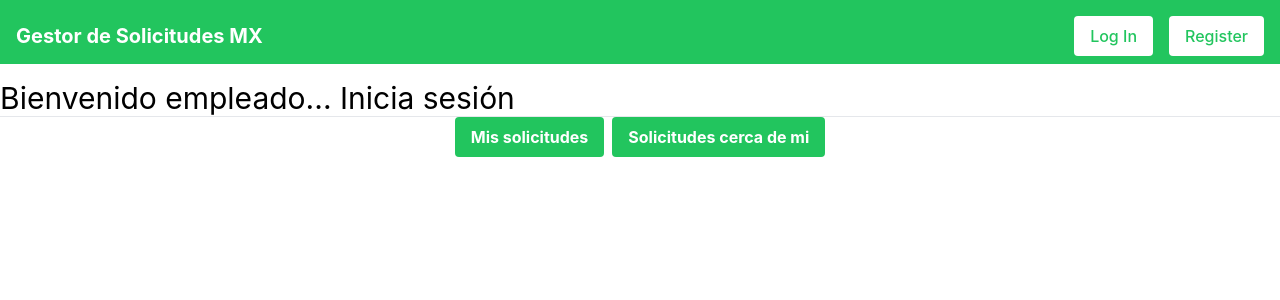
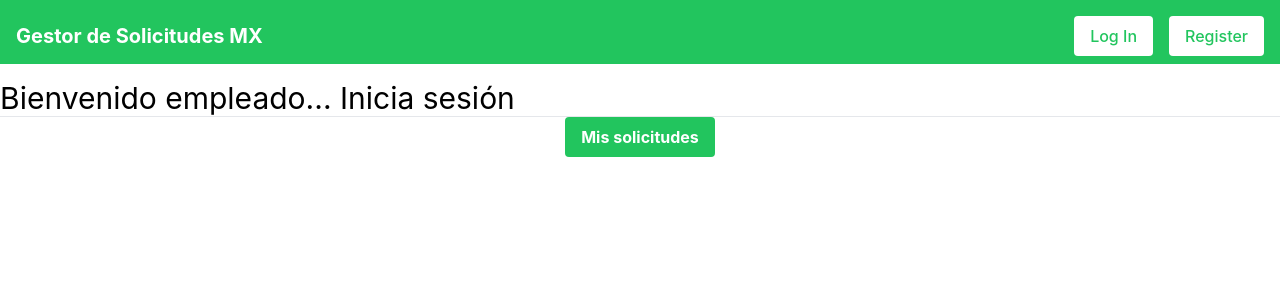
Before and after one commit to abrahamgmacias/solicitudes-de-gobierno-frontend, a React (Create React App) app: page / in a window 1280 px wide. Shown: the top 300 px of the page. Built offline with nearby package versions, Linux system fonts and the light colour scheme.

Commit message:
implements roleSlice

```diff
--- a/src/components/UI/molecules/Navbar.js
+++ b/src/components/UI/molecules/Navbar.js
@@ -2,6 +2,7 @@ import Button from '../atoms/Button';
 import { store } from '../../../app/store';
 import { Link } from 'react-router-dom';
 import { useSelector } from 'react-redux';
+import { clearRole } from '../../../features/Login/roleSlice';
 import { clearToken, selectTokenValue } from '../../../features/Login/tokenSlice';
 import { clearFirstName, clearLastName } from '../../../features/User/userSlice';
 
@@ -14,6 +15,7 @@ export default function Navbar(props) {
             store.dispatch(clearToken());
             store.dispatch(clearFirstName());
             store.dispatch(clearLastName());
+            store.dispatch(clearRole());
         }
     };
 
--- a/src/components/UI/organisms/DashboardEmployee.js
+++ b/src/components/UI/organisms/DashboardEmployee.js
@@ -1,5 +1,6 @@
 import Navbar from '../molecules/Navbar'
 import { useSelector } from 'react-redux';
+import { selectRole } from '../../../features/Login/roleSlice';
 import { selectTokenValue } from '../../../features/Login/tokenSlice';
 import { selectFirstName, selectLastName } from '../../../features/User/userSlice';
 import DashboardButtonLayout from '../molecules/DashboardButtonLayout';
@@ -9,7 +10,7 @@ export default function DashboardEmployee() {
     const isTokenAvailable = useSelector(selectTokenValue);
     const firstName = useSelector(selectFirstName);
     const secondName = useSelector(selectLastName);
-    // CREATE ROLE SLICE
+    const role = useSelector(selectRole);
 
     let welcomingStatement = "Bienvenido empleado... Inicia sesión";
     if (firstName && secondName) {
@@ -25,7 +26,7 @@ export default function DashboardEmployee() {
 
             <hr class="separator"></hr>
 
-            <DashboardButtonLayout role="employee" />
+            <DashboardButtonLayout role={role} />
 
         </div>
     )
--- a/src/requests/apiCalls.js
+++ b/src/requests/apiCalls.js
@@ -1,6 +1,7 @@
 import { Warning } from "postcss";
 import { store } from '../app/store';
 import { url } from "./url";
+import { setRole } from "../features/Login/roleSlice";
 import { setToken } from "../features/Login/tokenSlice";
 import { setFirstName, setLastName } from "../features/User/userSlice";
 
@@ -14,11 +15,12 @@ export async function loginUser(credentials) {
             return res.json();
         })
         .then((json) => {
-            const { first_name, last_name, token } = json;
+            const { first_name, last_name, token, role } = json;
 
             store.dispatch(setToken(token));
             store.dispatch(setFirstName(first_name));
             store.dispatch(setLastName(last_name));
+            store.dispatch(setRole(role));
         })
         .catch((err) => {
             console.log(err)
```
